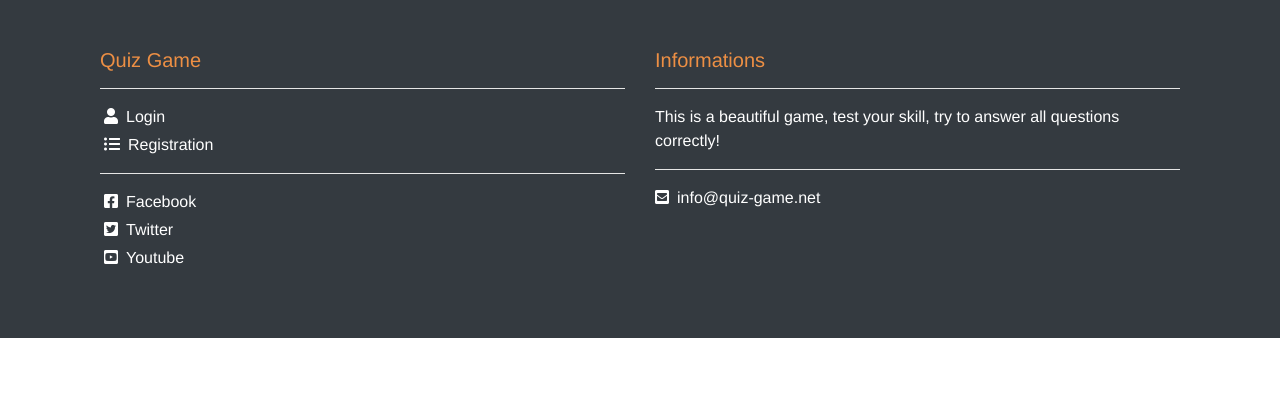
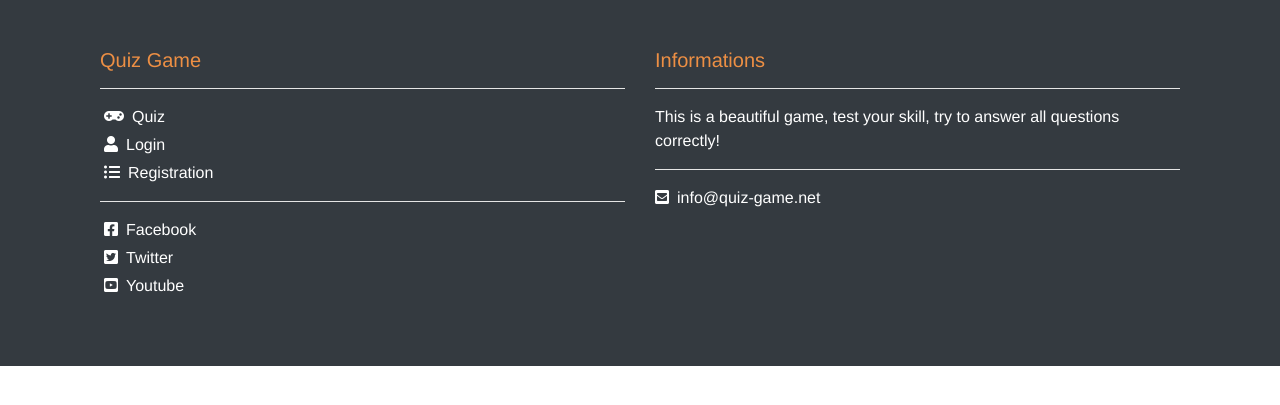
Before and after one commit to FrankN88/quiz-game, a Flask app: page / in a window 1280 px wide. Shown: the part 50-455 px from the top of the page. Run offline with Flask 2, Linux system fonts and the light colour scheme; some libraries are stand-ins or nearby versions.

Commit message:
footer.html - Add game link

```diff
--- a/templates/footer.html
+++ b/templates/footer.html
@@ -9,6 +9,8 @@
                 <div class="col mb-3">
                     <h5>Quiz Game</h5>
                     <hr>
+
+                    <a href="/quiz" class="d-block m-1"><i class="fas fa-gamepad mr-2"></i>Quiz</a>
 
                     {% if session.get("username") %}
                         <!-- only for user logged -->
```
